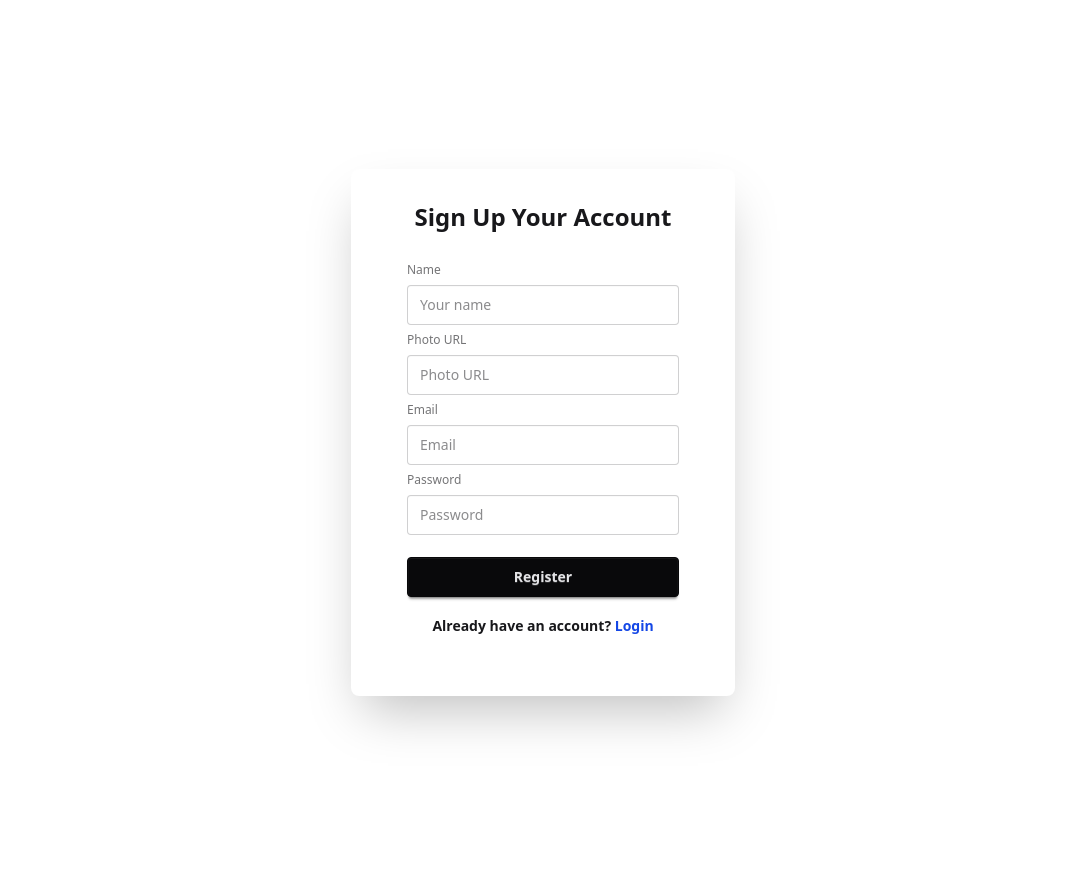
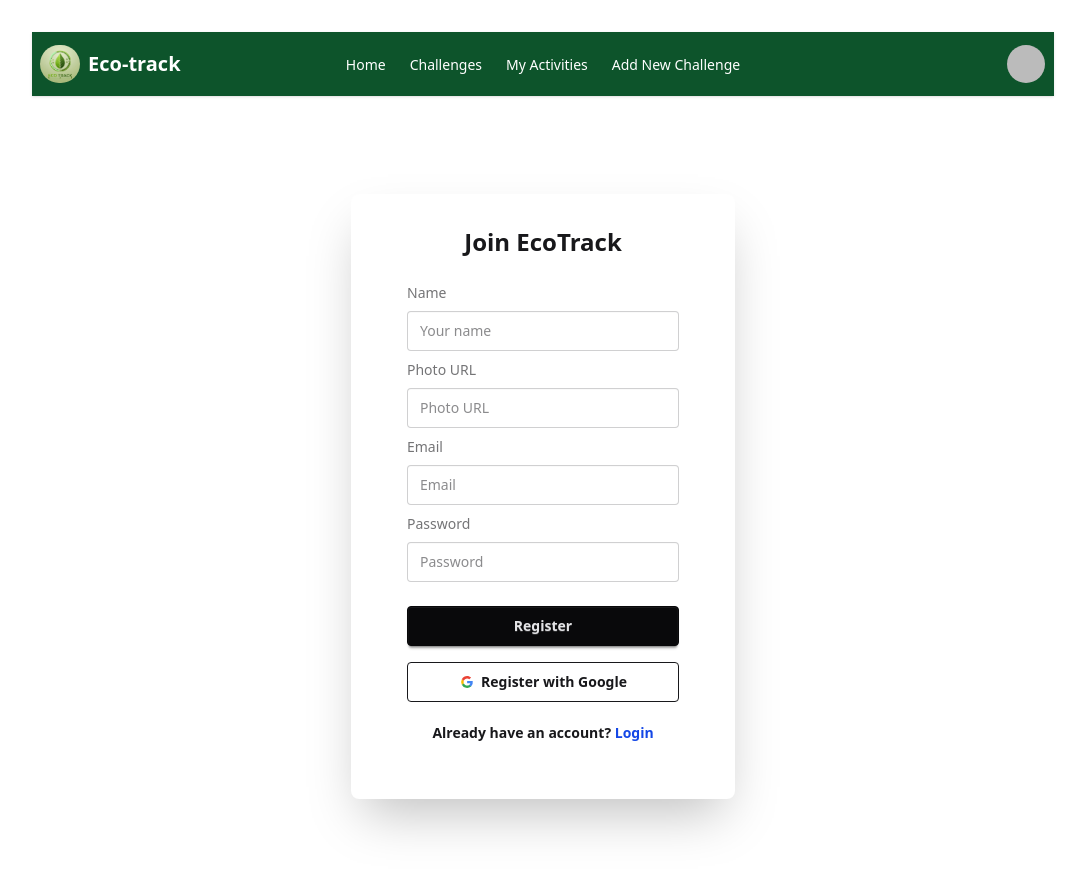
Before and after one commit to fariha-rahman721/my-eco-track, a React (Vite) app: page /auth/register in a window 1280 px wide. Shown: the top 872 px of the page, without its empty margins (97-1182 px from the left). Built offline with nearby package versions, Linux system fonts and the light colour scheme; no server answers; sample sign-in values are in the browser's storage.

Commit message:
added an add challenge form and change some css styles

```diff
--- a/src/Components/AllCard.jsx
+++ b/src/Components/AllCard.jsx
@@ -58,6 +58,7 @@ const AllCard = ({ card }) => {
                     </div>
                 </div>
             </div>
+
         </motion.div>
     );
 };
--- a/src/Components/Navbar.jsx
+++ b/src/Components/Navbar.jsx
@@ -6,14 +6,14 @@ import { UserIcon } from 'lucide-react';
 
 const Navbar = () => {
 
-     const {user, logOut} = use(AuthContext);
-    const handleLogout = () =>{
-    logOut().then(() =>{
-        toast.success('successfully logged out')
-    }  ).catch((error) =>{
-        const errorMessage = error.message;
-        toast.error(errorMessage)
-    })
+    const { user, logOut } = use(AuthContext);
+    const handleLogout = () => {
+        logOut().then(() => {
+            toast.success('successfully logged out')
+        }).catch((error) => {
+            const errorMessage = error.message;
+            toast.error(errorMessage)
+        })
     }
 
 
@@ -51,7 +51,7 @@ const Navbar = () => {
                         {links}
                     </ul>
                 </div>
-                <img src="/logo.jpeg" className='w-13 h-13 rounded-full' alt="" />
+                <img src="/logo.jpeg" className='w-10 rounded-full' alt="" />
                 <a className="font-bold pl-2 text-xl text-white">Eco-track</a>
             </div>
             <div className="navbar-center hidden lg:flex">
@@ -60,12 +60,37 @@ const Navbar = () => {
                 </ul>
             </div>
             <div className="navbar-end">
-                <img className='w-7 h-7 mr-1 lg:w-10 lg:h-10 lg:mr-3 rounded-full' src={`${user? user.photoURL : UserIcon}`} alt="" />
-                {
-                    user? <button onClick={handleLogout} className='btn bg-amber-600 text-white hover:bg-amber-400 cursor-pointer'>LogOut</button> : <NavLink to='/auth/login' className='btn bg-amber-600 hover:bg-amber-400 text-white cursor-pointer'>Login</NavLink>
-                }
+                {user ? (
+                    <div className="dropdown dropdown-end">
+                        <label tabIndex={0} className="btn btn-ghost btn-circle avatar">
+                            <div className="w-10 rounded-full">
+                                <img src={user.photoURL || '/default-user.png'} alt="user" />
+                            </div>
+                        </label>
+                        <ul
+                            tabIndex={0}
+                            className="menu menu-compact dropdown-content mt-3 p-2 shadow bg-green-800 rounded-box w-52 text-white"
+                        >
+                            <li>
+                                <NavLink to="/myActivities" className="justify-between">
+                                    My Activities
+                                </NavLink>
+                            </li>
+                            <li>
+                                <button onClick={handleLogout} className="text-left">
+                                    Logout
+                                </button>
+                            </li>
+                        </ul>
+                    </div>
+                ) : (
+                    <NavLink to="/auth/login" className="btn bg-green-900 hover:bg-green-700 text-white cursor-pointer">
+                        Login
+                    </NavLink>
+                )}
+            </div>
 
-            </div>
+
         </div>
 
 
--- a/src/Pages/Auth/Login.jsx
+++ b/src/Pages/Auth/Login.jsx
@@ -53,13 +53,15 @@ const Login = () => {
    const handleGoogleSignIn = () => {
     signInWithPopup(auth, googleProvider)
         .then(result => {
-                toast(result)
+            const user = result.user;
+            toast.success(`Welcome ${user.displayName || user.email}!`);
+            navigate('/addNewChallenge');
         })
         .catch(error => {
-                const errorMessage = error.message;
-                toast(errorMessage)
+            toast.error(error.message);
         })
 }
+
     return (
         <div className="w-11/12 mx-auto lg:w-11/12 md:w-11/12">
             <Navbar></Navbar>
--- a/src/Pages/Auth/Register.jsx
+++ b/src/Pages/Auth/Register.jsx
@@ -1,84 +1,119 @@
 import React, { use, useState } from 'react';
 import { Link, useNavigate } from 'react-router';
 import { AuthContext } from '../../Provider/AuthProvider';
-import toast from 'react-hot-toast';
+import { GoogleAuthProvider, signInWithPopup } from 'firebase/auth';
+import { auth } from '../../firebase/firebase.config';
+import toast, { Toaster } from 'react-hot-toast';
+import Navbar from '../../Components/Navbar';
+
+const googleProvider = new GoogleAuthProvider();
 
 const Register = () => {
     const { createUser, setUser, updateUser } = use(AuthContext);
     const [passwordError, setPasswordError] = useState('');
+    const [loading, setLoading] = useState(false);
     const navigate = useNavigate();
+
     const handleRegister = (e) => {
-
         e.preventDefault();
-        // console.log(e.target)
         const form = e.target;
         const name = form.name.value;
         const photo = form.photo.value;
         const email = form.email.value;
         const password = form.password.value;
-        const hasUppercase = password.split("").some(char => char >= "A" && char <= "Z");
-        const hasLowercase = password.split("").some(char => char >= "a" && char <= "z");
-        if(password.length < 6){
-            setPasswordError('password must be at least 6 characters')
+
+        // Password validation
+        const hasUppercase = /[A-Z]/.test(password);
+        const hasLowercase = /[a-z]/.test(password);
+        const hasSpecialChar = /[!@#$%^&*(),.?":{}|<>]/.test(password);
+
+        if (password.length < 6) {
+            setPasswordError('Password must be at least 6 characters');
             return;
-        }
-
-        else if (!hasUppercase || !hasLowercase) {
-            setPasswordError('Password must include both uppercase and lowercase letters')
+        } else if (!hasUppercase || !hasLowercase) {
+            setPasswordError('Password must include both uppercase and lowercase letters');
             return;
-        } else{
+        } else if (!hasSpecialChar) {
+            setPasswordError('Password must include at least 1 special character');
+            return;
+        } else {
             setPasswordError('');
         }
 
-
-        // console.log({ name, photo, email, password })
+        // Register user
+        setLoading(true);
         createUser(email, password)
             .then(result => {
                 const user = result.user;
-                updateUser({ displayName: name, photoURL: photo }).then(() => {
-                    setUser({ ...user, displayName: name, photoURL: photo });
-                    navigate('/')
-                }).catch((error) => {
-                    const errorMessage = error.message;
-                    toast.error(errorMessage)
-                    // console.log(error)
-                    setUser(user);
-                })
+                updateUser({ displayName: name, photoURL: photo })
+                    .then(() => {
+                        setUser({ ...user, displayName: name, photoURL: photo });
+                        toast.success(`Welcome ${name}!`);
+                        navigate('/');
+                        setLoading(false);
+                    })
+                    .catch(err => {
+                        toast.error(err.message);
+                        setLoading(false);
+                    });
             })
+            .catch(err => {
+                toast.error(err.message);
+                setLoading(false);
+            });
+    };
 
-            .catch((error) => {
-                const errorMessage = error.message;
-                toast(errorMessage)
+    const handleGoogleRegister = () => {
+        signInWithPopup(auth, googleProvider)
+            .then(result => {
+                const user = result.user;
+                setUser(user);
+                toast.success(`Welcome ${user.displayName || "User"}!`);
+                navigate('/');
             })
-    }
+            .catch(err => toast.error(err.message));
+    };
+
     return (
-        <div className='flex justify-center items-center min-h-screen'>
-
-            <div className="card bg-base-100 w-full max-w-sm shrink-0 shadow-2xl py-5">
-                <h1 className='text-2xl font-semibold text-center'>Sign Up Your Account</h1>
-                <form onSubmit={handleRegister} className="card-body">
-                    <fieldset className="fieldset">
-
+        <div className='w-11/12 mx-auto'>
+            <Navbar />
+            <div className='flex justify-center items-center min-h-screen'>
+                <div className="card bg-base-100 w-full max-w-sm shadow-2xl py-5">
+                    <h1 className='text-2xl font-semibold text-center'>Join EcoTrack</h1>
+                    <form onSubmit={handleRegister} className="card-body">
                         <label className="label">Name</label>
                         <input name='name' type="text" className="input" placeholder="Your name" required />
-                        {/* photo url */}
+
                         <label className="label">Photo URL</label>
-                        <input name='photo' type="" className="input" placeholder="Photo URL" required />
+                        <input name='photo' type="url" className="input" placeholder="Photo URL" required />
 
-                        {/* email */}
                         <label className="label">Email</label>
                         <input name='email' type="email" className="input" placeholder="Email" required />
 
-                        {/* pasword */}
                         <label className="label">Password</label>
                         <input name='password' type="password" className="input" placeholder="Password" required />
-                         {passwordError && <p className='text-xs text-error'>{passwordError}</p>}
+                        {passwordError && <p className='text-xs text-red-500'>{passwordError}</p>}
 
-                        <button type='submit' className="btn btn-neutral mt-4">Register</button>
-                        <p className='font-semibold text-center text-[14px] mt-3'>Already have an account? <Link className='text-blue-700 font-semibold' to='/auth/login'>Login</Link> </p>
-                    </fieldset>
-                </form>
+                        <button type='submit' className="btn btn-neutral mt-4" disabled={loading}>
+                            {loading ? 'Registering...' : 'Register'}
+                        </button>
+
+                        <button
+                            type="button"
+                            onClick={handleGoogleRegister}
+                            className="btn btn-outline w-full mt-2"
+                        >
+                           <svg aria-label="Google logo" width="16" height="16" xmlns="http://www.w3.org/2000/svg" viewBox="0 0 512 512"><g><path d="m0 0H512V512H0" fill="#fff"></path><path fill="#34a853" d="M153 292c30 82 118 95 171 60h62v48A192 192 0 0190 341"></path><path fill="#4285f4" d="m386 400a140 175 0 0053-179H260v74h102q-7 37-38 57"></path><path fill="#fbbc02" d="m90 341a208 200 0 010-171l63 49q-12 37 0 73"></path><path fill="#ea4335" d="m153 219c22-69 116-109 179-50l55-54c-78-75-230-72-297 55"></path></g></svg>
+                    Register with Google
+                        </button>
+
+                        <p className='font-semibold text-center text-[14px] mt-3'>
+                            Already have an account? <Link className='text-blue-700 font-semibold' to='/auth/login'>Login</Link>
+                        </p>
+                    </form>
+                </div>
             </div>
+            <Toaster />
         </div>
     );
 };
--- a/src/Provider/PrivateRoute.jsx
+++ b/src/Provider/PrivateRoute.jsx
@@ -1,7 +1,8 @@
 import React, { use } from 'react';
 import { AuthContext } from './AuthProvider';
 import { Navigate, useLocation } from 'react-router';
-import Loading from '../Components/Pages/Loading';
+import Loading from '../Components/Loading';
+
 
 const PrivateRoute = ({children}) => {
     const {user, loading} = use(AuthContext);
@@ -15,7 +16,7 @@ const PrivateRoute = ({children}) => {
     if(user && user?.email){
       return children;
     }
-    return <Navigate state={location.pathname} to='/auth/login'></Navigate>
+    return <Navigate state={location?.pathname} to='/auth/login'></Navigate>
 };
 
 export default PrivateRoute;
```
Also changed, not shown: src/Pages/AddNewChallenge/AddNewChallenge.jsx (+24 -3 lines), src/Pages/Challenges/SingleChallenge.jsx (+34 -3 lines), src/Routes/Router.jsx (+19 -2 lines). Lines whose indentation alone changed are shown as unchanged.
